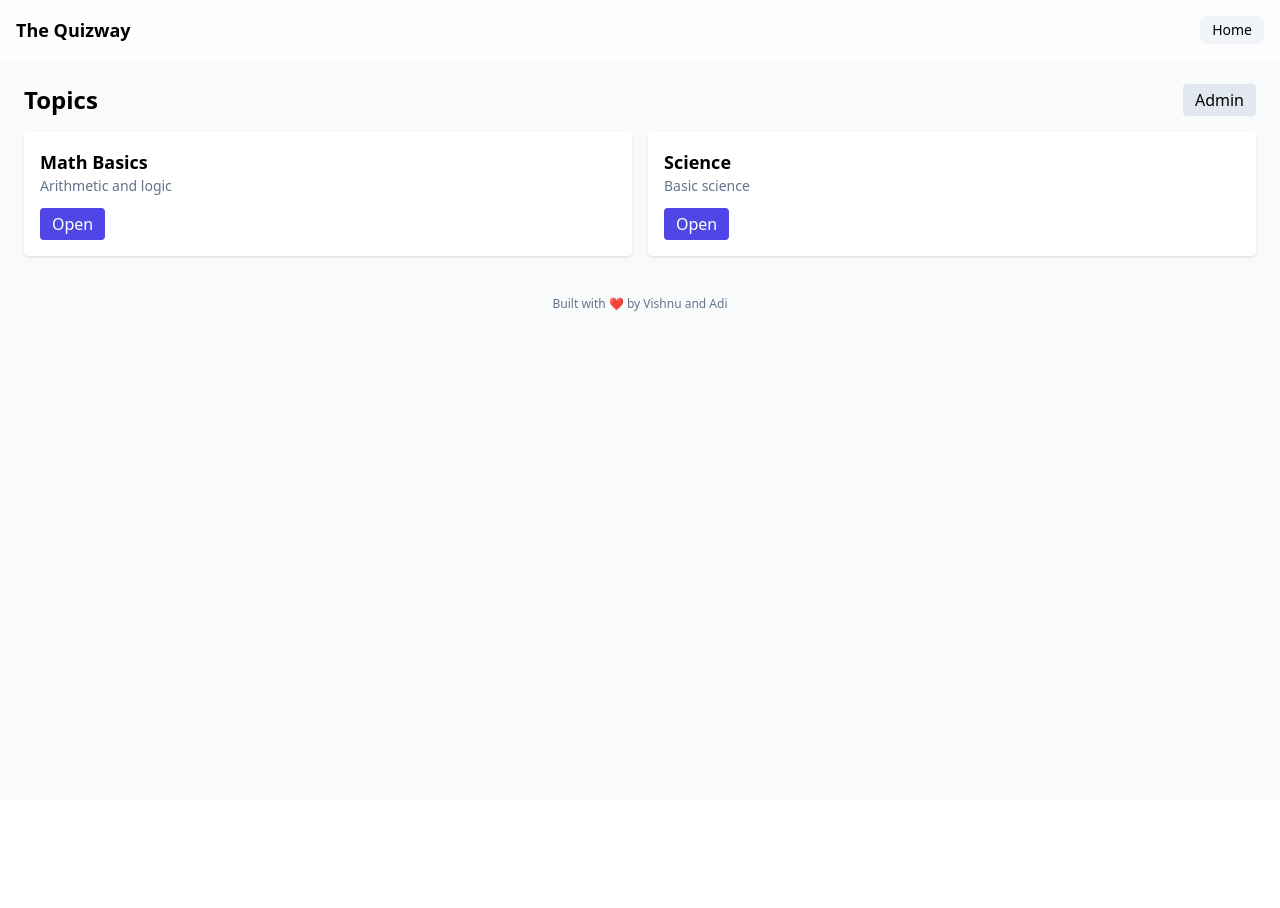
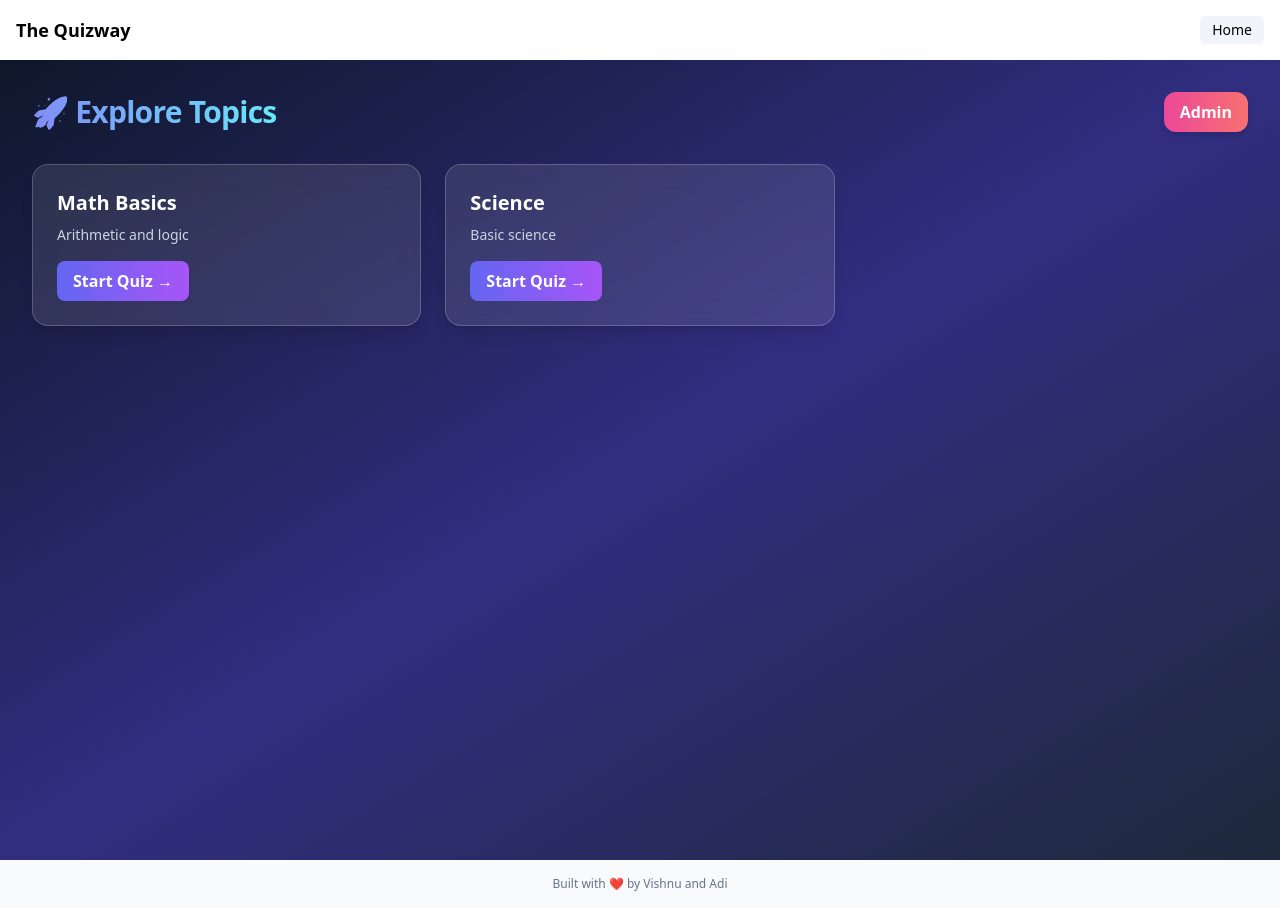
Before and after one commit to nerdrama-ai/The_Quizway_V1, a React (Vite) app: page / in a window 1280 px wide. Before the commit the page ends 800 px from the top, so only its background shows below. Built offline with nearby package versions, Linux system fonts and the light colour scheme.

Commit message:
Update Home.jsx

```diff
--- a/src/pages/Home.jsx
+++ b/src/pages/Home.jsx
@@ -1,33 +1,46 @@
-import React from 'react'
+// FILE: src/pages/Home.jsx
+import React from "react"
+import { motion } from "framer-motion"
 
 export default function Home({ topics, onOpen, onAdmin }) {
   return (
-    <main className="p-6">
-      <div className="flex justify-between items-center mb-4">
-        <h2 className="text-2xl font-bold">Topics</h2>
-        {/* Admin button */}
+    <main className="p-8 min-h-screen bg-gradient-to-br from-slate-900 via-indigo-900 to-slate-800 text-white">
+      {/* Header */}
+      <div className="flex justify-between items-center mb-8">
+        <h2 className="text-3xl font-extrabold tracking-tight bg-gradient-to-r from-indigo-400 to-cyan-300 bg-clip-text text-transparent">
+          🚀 Explore Topics
+        </h2>
+
         <button
           onClick={onAdmin}
-          className="px-3 py-1 bg-slate-200 hover:bg-slate-300 rounded"
+          className="px-4 py-2 rounded-xl bg-gradient-to-r from-pink-500 to-red-400 text-white font-semibold shadow-md hover:opacity-90 transition"
         >
           Admin
         </button>
       </div>
 
-      <div className="grid grid-cols-1 md:grid-cols-2 gap-4">
-        {topics.map(t => (
-          <article key={t.id} className="bg-white p-4 rounded shadow">
-            <h3 className="font-semibold text-lg">{t.title}</h3>
-            <p className="text-sm text-slate-500">{t.description}</p>
-            <div className="mt-3 flex gap-2">
+      {/* Topics Grid */}
+      <div className="grid grid-cols-1 md:grid-cols-2 xl:grid-cols-3 gap-6">
+        {topics.map((t, idx) => (
+          <motion.article
+            key={t.id}
+            initial={{ opacity: 0, y: 40 }}
+            animate={{ opacity: 1, y: 0 }}
+            transition={{ delay: idx * 0.1 }}
+            className="p-6 rounded-2xl bg-white/10 backdrop-blur-md shadow-lg hover:shadow-xl hover:scale-[1.02] transition cursor-pointer border border-white/20"
+          >
+            <h3 className="font-bold text-xl mb-2">{t.title}</h3>
+            <p className="text-sm text-slate-300">{t.description}</p>
+
+            <div className="mt-4">
               <button
                 onClick={() => onOpen(t.id)}
-                className="px-3 py-1 bg-indigo-600 text-white rounded"
+                className="px-4 py-2 rounded-lg bg-gradient-to-r from-indigo-500 to-purple-500 text-white font-semibold hover:opacity-90 transition"
               >
-                Open
+                Start Quiz →
               </button>
             </div>
-          </article>
+          </motion.article>
         ))}
       </div>
     </main>
```
